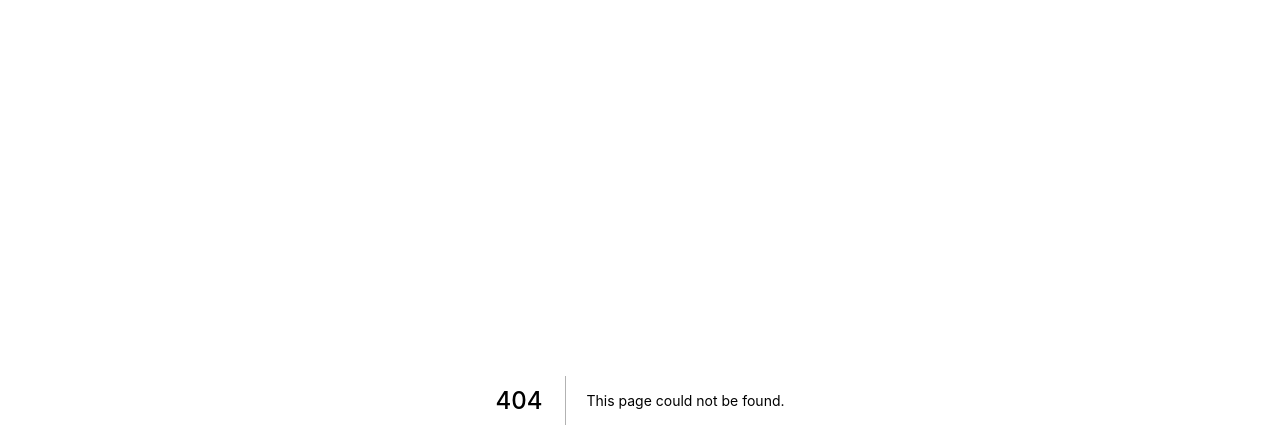
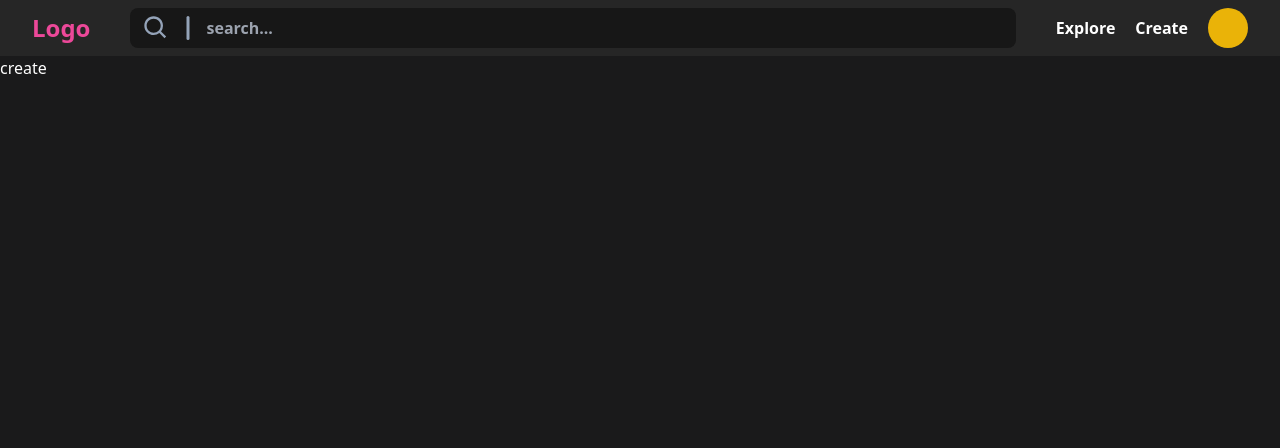
Before and after one commit to VishwanthBarma/dBank, a Next.js app: page /create in a window 1280 px wide. Before the commit this address had no page. Shown: the top 448 px of the page. Built offline with nearby package versions, Linux system fonts and the light colour scheme.

Commit message:
navbar init

```diff
--- /dev/null
+++ b/components/Layout/Layout.js
@@ -0,0 +1,13 @@
+import React from "react";
+import NavBar from "./NavBar";
+
+function Layout({ children }) {
+  return (
+    <div>
+      <NavBar />
+      <div>{children}</div>
+    </div>
+  );
+}
+
+export default Layout;
--- /dev/null
+++ b/components/Layout/NavBar.js
@@ -0,0 +1,31 @@
+import Link from "next/link";
+import React from "react";
+import { BiSearch } from "react-icons/bi";
+import { TbMinusVertical } from "react-icons/tb";
+
+function NavBar() {
+  return (
+    <div className="bg-neutral-800 h-14 flex p-2 items-center px-8">
+      <h1 className="text-pink-500 font-bold text-2xl">Logo</h1>
+      <div className="bg-neutral-900 h-10 flex-1 mx-10 rounded-lg flex items-center px-3">
+        <BiSearch className="h-7 w-7 text-slate-400" />
+        <TbMinusVertical className="h-9 w-9 text-slate-400" />
+        <input
+          className="bg-transparent flex-1 outline-none text-slate-100 font-bold"
+          placeholder="search..."
+        ></input>
+      </div>
+      <div className="flex items-center space-x-5">
+        <Link href="/explore">
+          <a className="font-bold">Explore</a>
+        </Link>
+        <Link href="/create">
+          <a className="font-bold">Create</a>
+        </Link>
+        <div className="h-10 w-10 rounded-full bg-yellow-500"></div>
+      </div>
+    </div>
+  );
+}
+
+export default NavBar;
--- a/package.json
+++ b/package.json
@@ -12,7 +12,8 @@
     "@openzeppelin/contracts": "^4.7.3",
     "next": "12.3.1",
     "react": "18.2.0",
-    "react-dom": "18.2.0"
+    "react-dom": "18.2.0",
+    "react-icons": "^4.6.0"
   },
   "devDependencies": {
     "@nomiclabs/hardhat-ethers": "^2.2.0",
--- a/pages/_app.js
+++ b/pages/_app.js
@@ -1,7 +1,12 @@
-import '../styles/globals.css'
+import Layout from "../components/Layout/Layout";
+import "../styles/globals.css";
 
 function MyApp({ Component, pageProps }) {
-  return <Component {...pageProps} />
+  return (
+    <Layout>
+      <Component {...pageProps} />
+    </Layout>
+  );
 }
 
-export default MyApp
+export default MyApp;
--- /dev/null
+++ b/pages/create.js
@@ -0,0 +1,7 @@
+import React from "react";
+
+function create() {
+  return <div>create</div>;
+}
+
+export default create;
--- /dev/null
+++ b/pages/explore.js
@@ -0,0 +1,7 @@
+import React from "react";
+
+function explore() {
+  return <div>explore</div>;
+}
+
+export default explore;
--- a/styles/globals.css
+++ b/styles/globals.css
@@ -1,3 +1,9 @@
 @tailwind base;
 @tailwind components;
 @tailwind utilities;
+
+
+body{
+    background-color: rgb(26, 26, 27);
+    color: white;
+}
```
Also changed, not shown: 1 other file (tests, documents, lock files or other folders).
